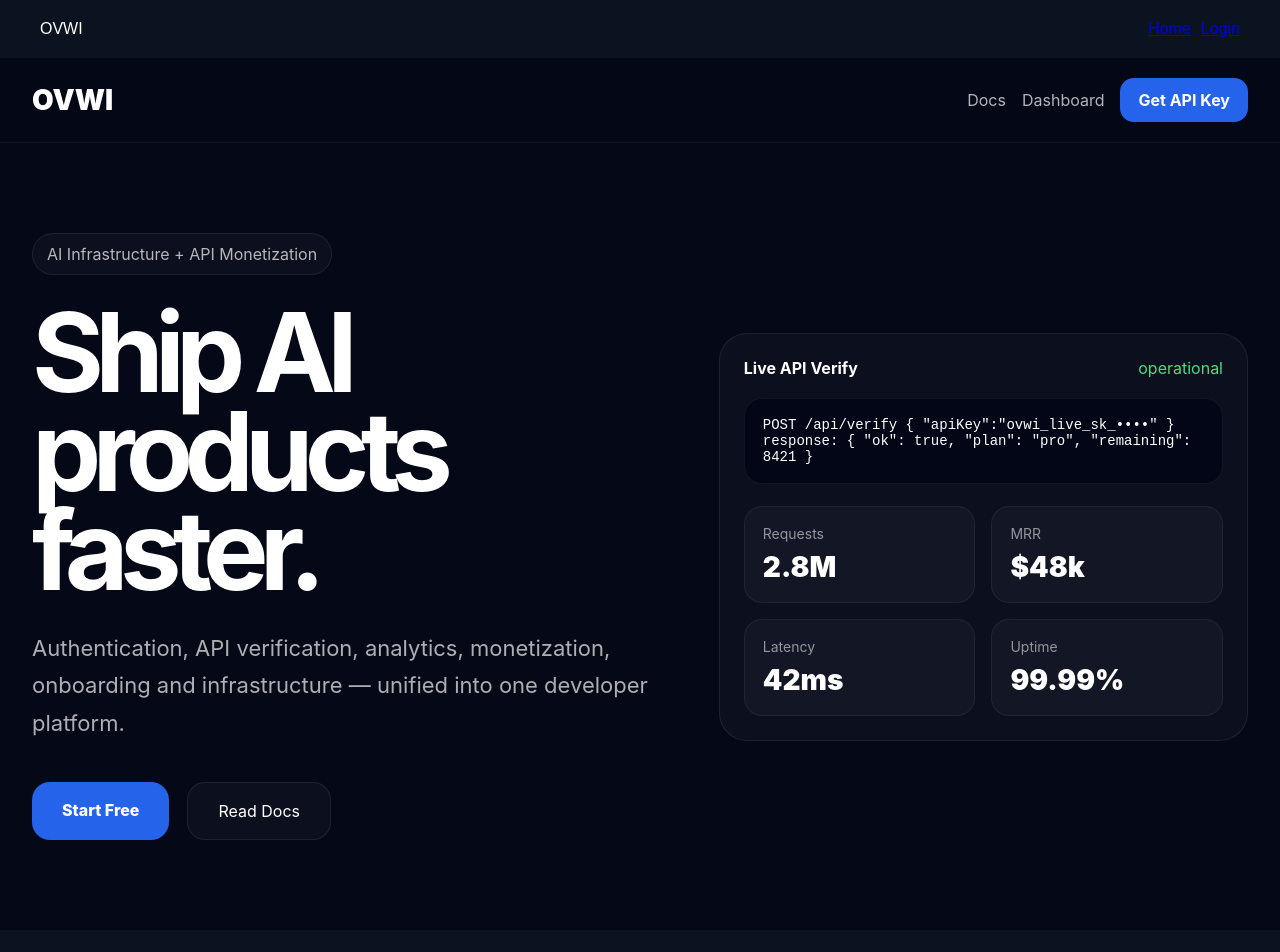
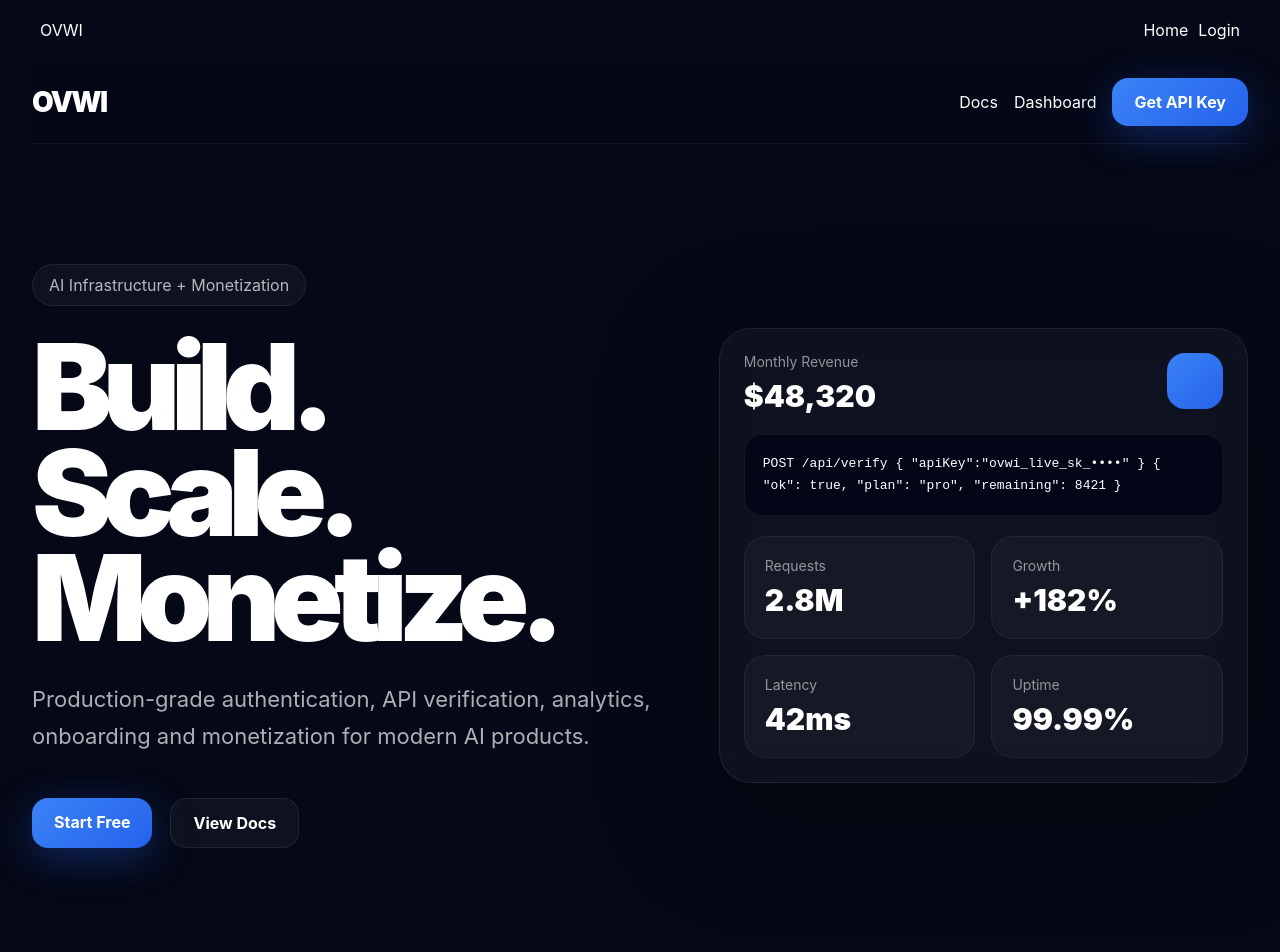
Before and after one commit to aydncy/ovwi-ui, a Next.js app: page / in a window 1280 px wide. Shown: the top 952 px of the page. Before the commit the page ends 930 px from the top, so only its background shows below. Built offline with nearby package versions, Linux system fonts and the light colour scheme; no server answers.

Commit message:
restore premium product ui

```diff
--- a/app/globals.css
+++ b/app/globals.css
@@ -1,15 +1,190 @@
-body {
-  margin: 0;
-  background: #0b1220;
-  color: white;
-  font-family: Arial;
+*{
+  margin:0;
+  padding:0;
+  box-sizing:border-box;
 }
 
-.container {
-  padding: 80px;
+html{
+  scroll-behavior:smooth;
 }
 
-.hero-title {
-  font-size: 64px;
-  font-weight: 800;
+body{
+  background:#050816;
+  color:white;
+  font-family:Inter,system-ui,sans-serif;
+  overflow-x:hidden;
 }
+
+a{
+  color:inherit;
+  text-decoration:none;
+}
+
+.container{
+  max-width:1280px;
+  margin:0 auto;
+  padding:0 32px;
+}
+
+.nav{
+  height:84px;
+  display:flex;
+  align-items:center;
+  justify-content:space-between;
+  border-bottom:1px solid rgba(255,255,255,.06);
+  backdrop-filter:blur(18px);
+  position:sticky;
+  top:0;
+  z-index:50;
+  background:rgba(5,8,22,.7);
+}
+
+.logo{
+  font-size:28px;
+  font-weight:900;
+  letter-spacing:-.06em;
+}
+
+.nav-links{
+  display:flex;
+  align-items:center;
+  gap:16px;
+}
+
+.btn{
+  padding:14px 22px;
+  border-radius:16px;
+  font-weight:700;
+  transition:.25s;
+}
+
+.btn-primary{
+  background:linear-gradient(135deg,#3b82f6,#2563eb);
+  box-shadow:0 10px 40px rgba(37,99,235,.35);
+}
+
+.btn-secondary{
+  border:1px solid rgba(255,255,255,.08);
+  background:rgba(255,255,255,.04);
+}
+
+.hero{
+  padding:120px 0 100px;
+  display:grid;
+  grid-template-columns:1.1fr .9fr;
+  gap:40px;
+  align-items:center;
+}
+
+.badge{
+  display:inline-flex;
+  padding:10px 16px;
+  border-radius:999px;
+  background:rgba(255,255,255,.04);
+  border:1px solid rgba(255,255,255,.08);
+  color:rgba(255,255,255,.7);
+  margin-bottom:28px;
+}
+
+.hero-title{
+  font-size:clamp(72px,10vw,120px);
+  line-height:.88;
+  letter-spacing:-.08em;
+  font-weight:900;
+}
+
+.hero-desc{
+  margin-top:30px;
+  font-size:22px;
+  line-height:1.7;
+  color:rgba(255,255,255,.68);
+  max-width:720px;
+}
+
+.hero-actions{
+  display:flex;
+  gap:18px;
+  margin-top:42px;
+}
+
+.glass{
+  background:rgba(255,255,255,.04);
+  border:1px solid rgba(255,255,255,.08);
+  backdrop-filter:blur(18px);
+}
+
+.dashboard-preview{
+  border-radius:32px;
+  padding:24px;
+  box-shadow:0 30px 120px rgba(0,0,0,.35);
+}
+
+.stats-grid{
+  margin-top:20px;
+  display:grid;
+  grid-template-columns:1fr 1fr;
+  gap:16px;
+}
+
+.stat-card{
+  padding:20px;
+  border-radius:22px;
+  background:rgba(255,255,255,.03);
+  border:1px solid rgba(255,255,255,.06);
+}
+
+.stat-label{
+  color:rgba(255,255,255,.55);
+  font-size:14px;
+}
+
+.stat-value{
+  margin-top:8px;
+  font-size:30px;
+  font-weight:900;
+}
+
+.products{
+  padding:60px 0 120px;
+}
+
+.products-grid{
+  display:grid;
+  grid-template-columns:repeat(auto-fit,minmax(280px,1fr));
+  gap:24px;
+  margin-top:40px;
+}
+
+.product-card{
+  padding:28px;
+  border-radius:28px;
+  transition:.25s;
+}
+
+.product-card:hover{
+  transform:translateY(-6px);
+}
+
+.product-title{
+  font-size:24px;
+  font-weight:800;
+  margin-top:18px;
+}
+
+.product-desc{
+  margin-top:14px;
+  line-height:1.7;
+  color:rgba(255,255,255,.68);
+}
+
+@media(max-width:980px){
+
+  .hero{
+    grid-template-columns:1fr;
+  }
+
+  .hero-title{
+    font-size:64px;
+  }
+
+}
--- a/app/page.tsx
+++ b/app/page.tsx
@@ -1,209 +1,88 @@
-export default function Home() {
+import {
+  Shield,
+  BarChart3,
+  KeyRound,
+  Rocket
+} from 'lucide-react'
+
+export default function Home(){
 
   return (
-    <main
-      style={{
-        minHeight:'100vh',
-        background:'#050816',
-        color:'white',
-        fontFamily:'Inter, sans-serif'
-      }}
-    >
+    <main>
 
-      {/* NAV */}
-      <header
-        style={{
-          borderBottom:'1px solid rgba(255,255,255,.06)',
-          position:'sticky',
-          top:0,
-          backdropFilter:'blur(18px)',
-          background:'rgba(5,8,22,.7)',
-          zIndex:50
-        }}
-      >
-        <div
-          style={{
-            maxWidth:1300,
-            margin:'0 auto',
-            padding:'20px 32px',
-            display:'flex',
-            justifyContent:'space-between',
-            alignItems:'center'
-          }}
-        >
+      <div className="container">
 
-          <div
-            style={{
-              fontWeight:900,
-              fontSize:28
-            }}
-          >
+        <nav className="nav">
+
+          <div className="logo">
             OVWI
           </div>
 
-          <div
-            style={{
-              display:'flex',
-              gap:16,
-              alignItems:'center'
-            }}
-          >
+          <div className="nav-links">
 
-            <a
-              href="/docs"
-              style={{
-                color:'rgba(255,255,255,.7)',
-                textDecoration:'none'
-              }}
-            >
+            <a href="/docs">
               Docs
             </a>
 
-            <a
-              href="/dashboard"
-              style={{
-                color:'rgba(255,255,255,.7)',
-                textDecoration:'none'
-              }}
-            >
+            <a href="/dashboard">
               Dashboard
             </a>
 
             <a
               href="/login"
-              style={{
-                background:'#2563eb',
-                padding:'12px 18px',
-                borderRadius:14,
-                textDecoration:'none',
-                color:'white',
-                fontWeight:700
-              }}
+              className="btn btn-primary"
             >
               Get API Key
             </a>
 
           </div>
 
-        </div>
-      </header>
+        </nav>
 
-      {/* HERO */}
-      <section
-        style={{
-          maxWidth:1300,
-          margin:'0 auto',
-          padding:'90px 32px'
-        }}
-      >
+        <section className="hero">
 
-        <div
-          style={{
-            display:'grid',
-            gridTemplateColumns:'1.1fr .9fr',
-            gap:40,
-            alignItems:'center'
-          }}
-        >
-
-          {/* LEFT */}
           <div>
 
-            <div
-              style={{
-                display:'inline-flex',
-                padding:'10px 14px',
-                border:'1px solid rgba(255,255,255,.08)',
-                borderRadius:999,
-                background:'rgba(255,255,255,.03)',
-                marginBottom:28,
-                color:'rgba(255,255,255,.7)'
-              }}
-            >
-              AI Infrastructure + API Monetization
+            <div className="badge">
+              AI Infrastructure + Monetization
             </div>
 
-            <h1
-              style={{
-                fontSize:'clamp(64px,9vw,110px)',
-                lineHeight:.9,
-                margin:0,
-                letterSpacing:'-0.08em'
-              }}
-            >
-              Ship AI
+            <h1 className="hero-title">
+              Build.
               <br />
-              products
+              Scale.
               <br />
-              faster.
+              Monetize.
             </h1>
 
-            <p
-              style={{
-                marginTop:30,
-                fontSize:22,
-                lineHeight:1.7,
-                color:'rgba(255,255,255,.68)',
-                maxWidth:700
-              }}
-            >
-              Authentication, API verification,
-              analytics, monetization, onboarding
-              and infrastructure — unified into one
-              developer platform.
+            <p className="hero-desc">
+              Production-grade authentication,
+              API verification, analytics,
+              onboarding and monetization for
+              modern AI products.
             </p>
 
-            <div
-              style={{
-                display:'flex',
-                gap:18,
-                marginTop:40
-              }}
-            >
+            <div className="hero-actions">
 
               <a
                 href="/login"
-                style={{
-                  padding:'18px 30px',
-                  background:'#2563eb',
-                  borderRadius:18,
-                  color:'white',
-                  textDecoration:'none',
-                  fontWeight:800
-                }}
+                className="btn btn-primary"
               >
                 Start Free
               </a>
 
               <a
                 href="/docs"
-                style={{
-                  padding:'18px 30px',
-                  border:'1px solid rgba(255,255,255,.08)',
-                  borderRadius:18,
-                  color:'white',
-                  textDecoration:'none',
-                  background:'rgba(255,255,255,.03)'
-                }}
+                className="btn btn-secondary"
               >
-                Read Docs
+                View Docs
               </a>
 
             </div>
 
           </div>
 
-          {/* RIGHT */}
-          <div>
-
-            <div
-              style={{
-                border:'1px solid rgba(255,255,255,.08)',
-                borderRadius:28,
-                background:'rgba(255,255,255,.03)',
-                padding:24
-              }}
-            >
+          <div className="glass dashboard-preview">
 
             <div
               style={{
@@ -212,28 +91,37 @@ export default function Home() {
                 marginBottom:20
               }}
             >
-                <div style={{fontWeight:700}}>
-                  Live API Verify
+              <div>
+
+                <div className="stat-label">
+                  Monthly Revenue
+                </div>
+
+                <div className="stat-value">
+                  $48,320
+                </div>
+
               </div>
 
               <div
                 style={{
-                    color:'#4ade80'
+                  width:56,
+                  height:56,
+                  borderRadius:18,
+                  background:'linear-gradient(135deg,#3b82f6,#2563eb)'
                 }}
-                >
-                  operational
-                </div>
+              />
+
             </div>
 
             <div
               style={{
+                padding:18,
+                borderRadius:18,
                 background:'#020617',
-                  borderRadius:18,
-                  padding:18,
                 border:'1px solid rgba(255,255,255,.06)',
                 fontFamily:'monospace',
-                  fontSize:14,
-                  overflow:'auto'
+                lineHeight:1.7
               }}
             >
 {`POST /api/verify
@@ -242,8 +130,6 @@ export default function Home() {
   "apiKey":"ovwi_live_sk_••••"
 }
 
-response:
-
 {
   "ok": true,
   "plan": "pro",
@@ -251,50 +137,26 @@ response:
 }`}
             </div>
 
-              <div
-                style={{
-                  marginTop:22,
-                  display:'grid',
-                  gridTemplateColumns:'1fr 1fr',
-                  gap:16
-                }}
-              >
+            <div className="stats-grid">
 
               {[
                 ['Requests','2.8M'],
-                  ['MRR','$48k'],
+                ['Growth','+182%'],
                 ['Latency','42ms'],
                 ['Uptime','99.99%']
-                ].map(([k,v]) => (
+              ].map(([k,v])=>(
 
                 <div
                   key={k}
-                    style={{
-                      border:'1px solid rgba(255,255,255,.06)',
-                      borderRadius:18,
-                      padding:18,
-                      background:'rgba(255,255,255,.03)'
-                    }}
+                  className="stat-card"
                 >
-                    <div
-                      style={{
-                        color:'rgba(255,255,255,.55)',
-                        fontSize:14
-                      }}
-                    >
+                  <div className="stat-label">
                     {k}
                   </div>
 
-                    <div
-                      style={{
-                        marginTop:8,
-                        fontSize:28,
-                        fontWeight:900
-                      }}
-                    >
+                  <div className="stat-value">
                     {v}
                   </div>
-
                 </div>
 
               ))}
@@ -303,12 +165,70 @@ response:
 
           </div>
 
+        </section>
+
+        <section className="products">
+
+          <div className="badge">
+            Platform Products
           </div>
+
+          <div className="products-grid">
+
+            {[
+              [
+                Shield,
+                'Authentication',
+                'Google OAuth, session management and zero flicker auth flows.'
+              ],
+              [
+                KeyRound,
+                'API Verification',
+                'Issue, verify and monetize production API keys instantly.'
+              ],
+              [
+                BarChart3,
+                'Analytics',
+                'Track requests, growth, usage and conversion in real time.'
+              ],
+              [
+                Rocket,
+                'Infrastructure',
+                'Deploy scalable AI products with enterprise-grade reliability.'
+              ]
+            ].map(([Icon,title,desc])=>{
+
+              const I = Icon as any
+
+              return (
+
+                <div
+                  key={title as string}
+                  className="glass product-card"
+                >
+
+                  <I size={34} />
+
+                  <div className="product-title">
+                    {title}
+                  </div>
+
+                  <div className="product-desc">
+                    {desc}
+                  </div>
+
+                </div>
+
+              )
+
+            })}
 
           </div>
 
         </section>
 
+      </div>
+
     </main>
   )
 }
--- a/package.json
+++ b/package.json
@@ -11,6 +11,8 @@
     "@supabase/ssr": "^0.5.2",
     "@supabase/supabase-js": "^2.45.0",
     "@upstash/redis": "^1.37.0",
+    "framer-motion": "^12.38.0",
+    "lucide-react": "^1.14.0",
     "next": "16.2.2",
     "react": "19.0.0",
     "react-dom": "19.0.0"
```
Also changed, not shown: 1 other file (tests, documents, lock files or other folders). Lines whose indentation alone changed are shown as unchanged.
